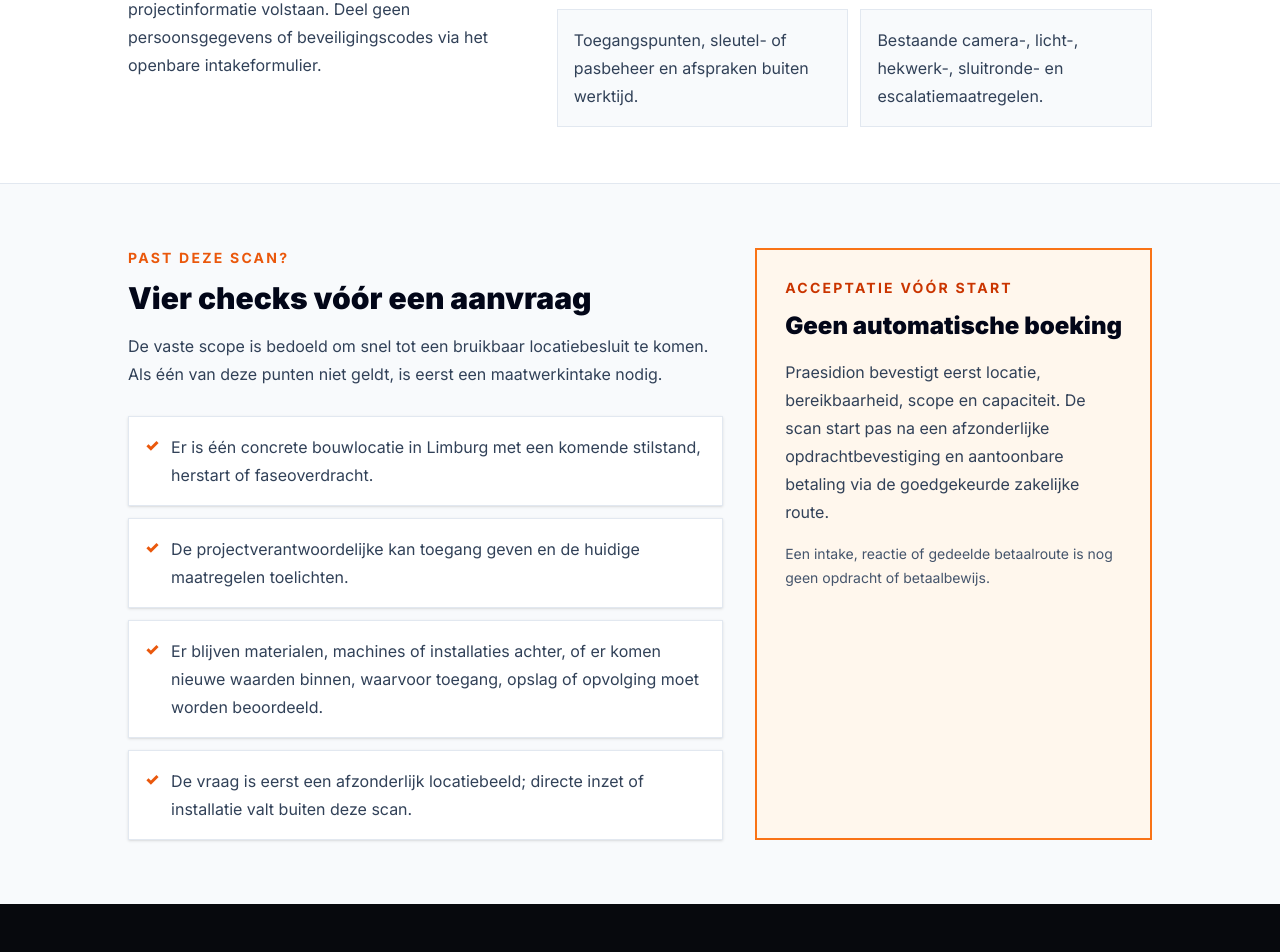
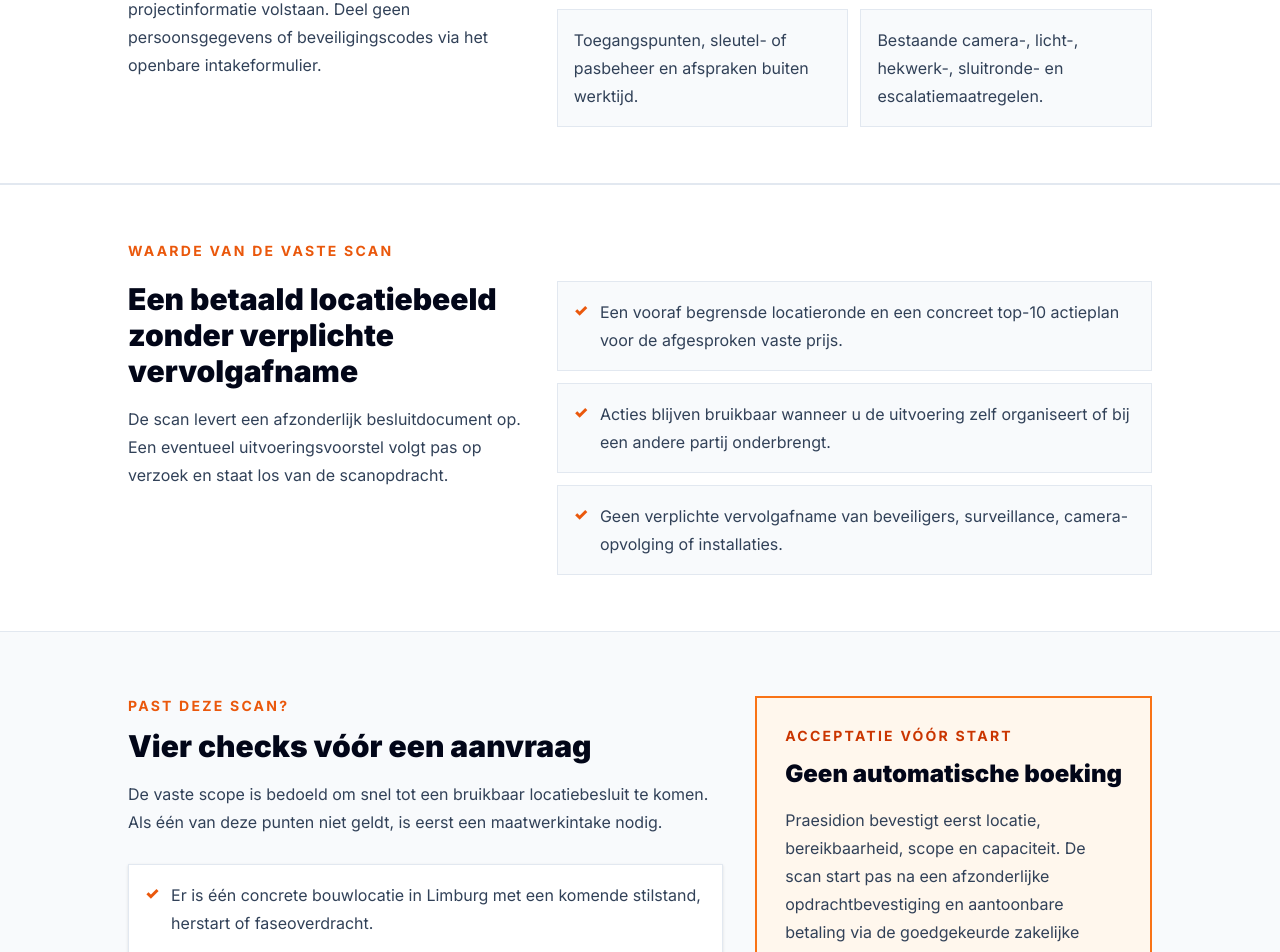
Before and after one commit to Snuushco/bouwbeveiligingnederland, a Next.js app: page /review/bouwvak-risicoscan-limburg in a window 1280 px wide. Shown: the part 2179-3131 px from the top of the page. Built offline with nearby package versions, Linux system fonts and the light colour scheme.

Commit message:
Clarify fixed-fee scan independence

```diff
--- a/app/review/bouwvak-risicoscan-limburg/page.tsx
+++ b/app/review/bouwvak-risicoscan-limburg/page.tsx
@@ -35,6 +35,12 @@ const fitChecks = [
   "De projectverantwoordelijke kan toegang geven en de huidige maatregelen toelichten.",
   "Er blijven materialen, machines of installaties achter, of er komen nieuwe waarden binnen, waarvoor toegang, opslag of opvolging moet worden beoordeeld.",
   "De vraag is eerst een afzonderlijk locatiebeeld; directe inzet of installatie valt buiten deze scan.",
+];
+
+const fixedFeeValue = [
+  "Een vooraf begrensde locatieronde en een concreet top-10 actieplan voor de afgesproken vaste prijs.",
+  "Acties blijven bruikbaar wanneer u de uitvoering zelf organiseert of bij een andere partij onderbrengt.",
+  "Geen verplichte vervolgafname van beveiligers, surveillance, camera-opvolging of installaties.",
 ];
 
 export default function BouwvakRisicoscanReviewPage() {
@@ -143,6 +149,29 @@ export default function BouwvakRisicoscanReviewPage() {
         </div>
       </section>
 
+      <section className="border-y border-slate-200 bg-white px-4 py-14 sm:px-6">
+        <div className="mx-auto max-w-5xl">
+          <p className="text-sm font-bold uppercase tracking-[0.16em] text-orange-600">Waarde van de vaste scan</p>
+          <div className="mt-5 grid gap-8 lg:grid-cols-[0.8fr_1.2fr]">
+            <div>
+              <h2 className="text-3xl font-black">Een betaald locatiebeeld zonder verplichte vervolgafname</h2>
+              <p className="mt-4 leading-7 text-slate-700">
+                De scan levert een afzonderlijk besluitdocument op. Een eventueel uitvoeringsvoorstel
+                volgt pas op verzoek en staat los van de scanopdracht.
+              </p>
+            </div>
+            <ul className="grid gap-3">
+              {fixedFeeValue.map((item) => (
+                <li key={item} className="flex gap-3 border border-slate-200 bg-slate-50 p-4">
+                  <span aria-hidden="true" className="font-black text-orange-600">✓</span>
+                  <span className="leading-7 text-slate-700">{item}</span>
+                </li>
+              ))}
+            </ul>
+          </div>
+        </div>
+      </section>
+
       <section className="px-4 py-16 sm:px-6">
         <div className="mx-auto grid max-w-5xl gap-8 lg:grid-cols-[1.2fr_0.8fr]">
           <div>
```
